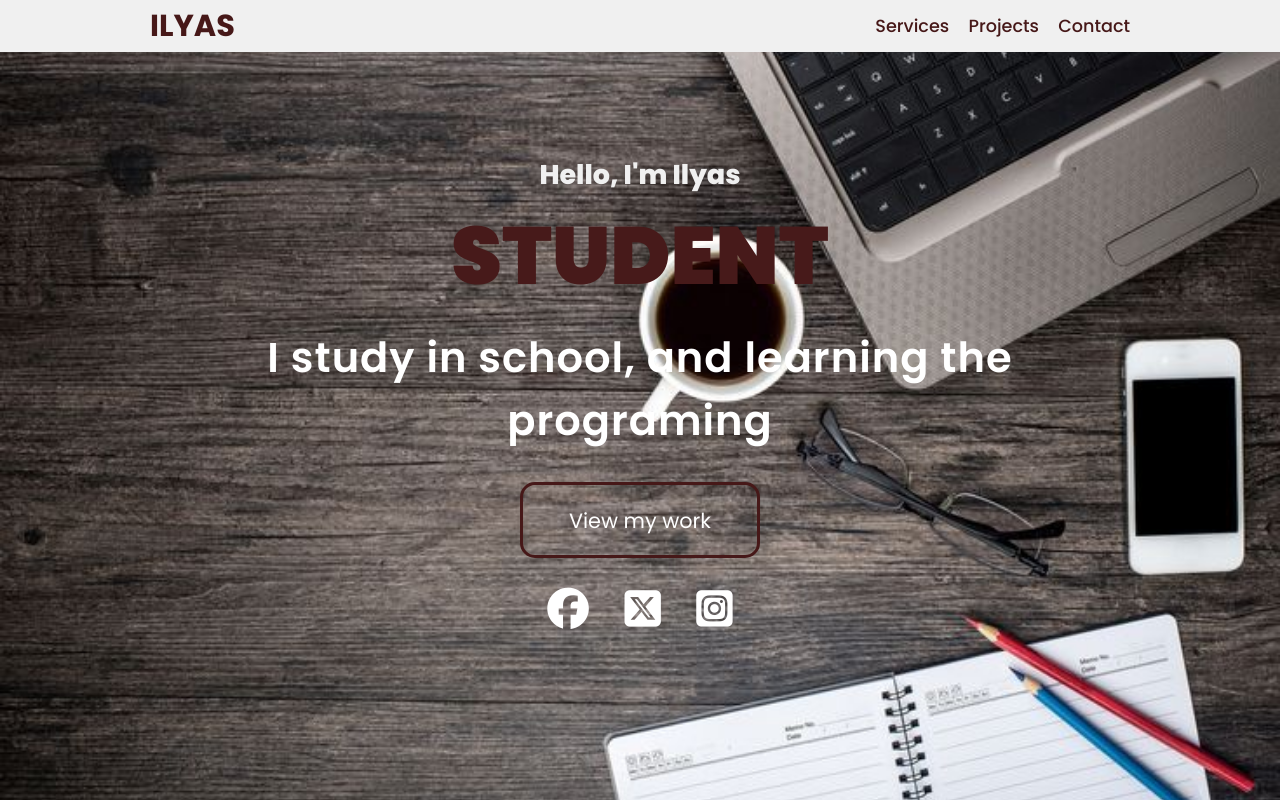
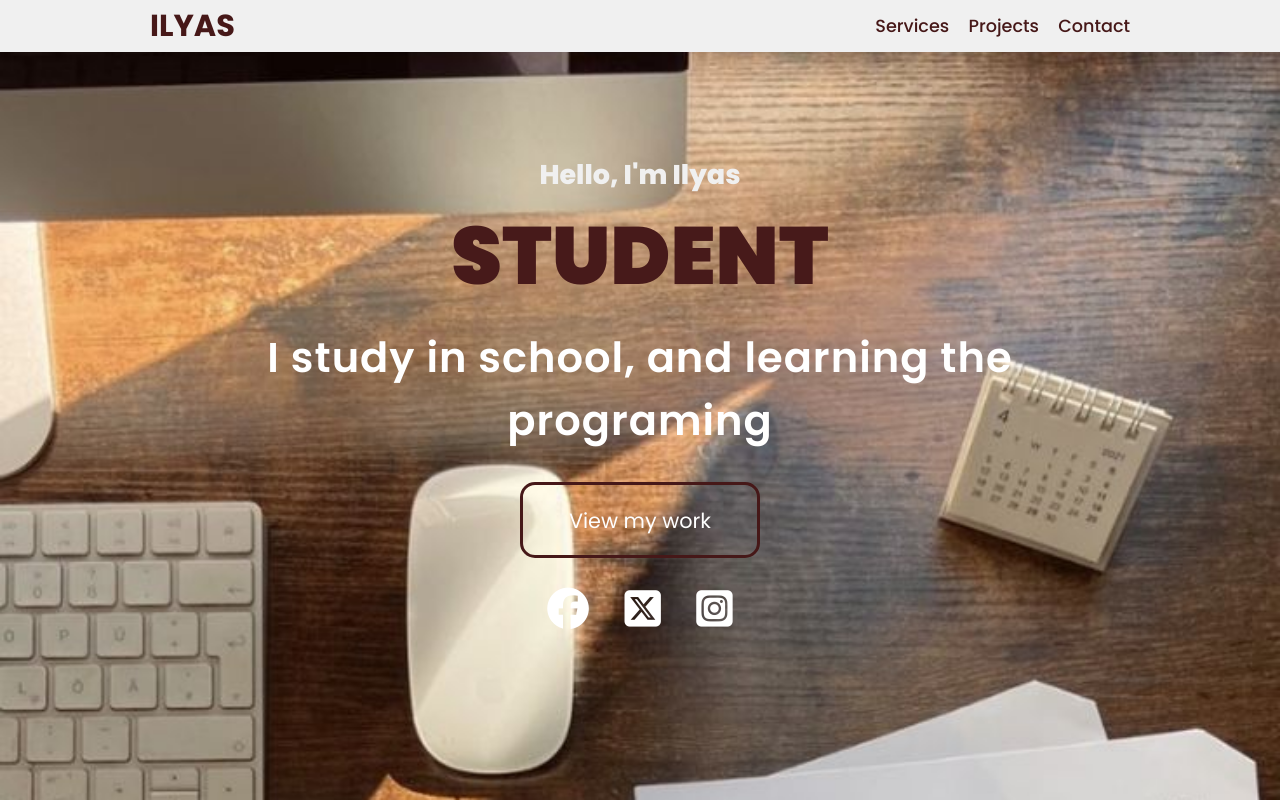
Before and after one commit to iHamdanix/Ilyas-Hamdani-com, a plain HTML site: page index.html in a window 1280 px wide. Shown: the top 802 px of the page. Drawn offline with Linux system fonts and the light colour scheme.

Commit message:
Update style.css

```diff
--- a/style.css
+++ b/style.css
@@ -40,7 +40,7 @@ section{
 
 
 .main{
-    background-image: url(images/Services\ —\ Lynn\ Carroll\,\ Career\ Coach\ -\ Job\ search\ advice\,\ resume\ guidance\,\ and\ salary\ negotiation\ tips.jfif);
+    background-image: url(images/téléchargement.jfif);
     background-repeat: no-repeat;
     background-attachment: fixed;
     background-size: cover;
```
